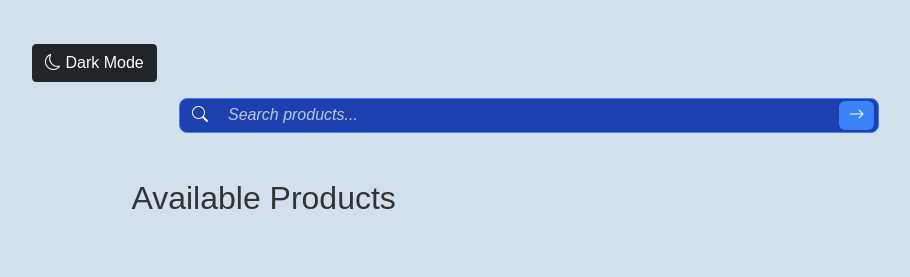
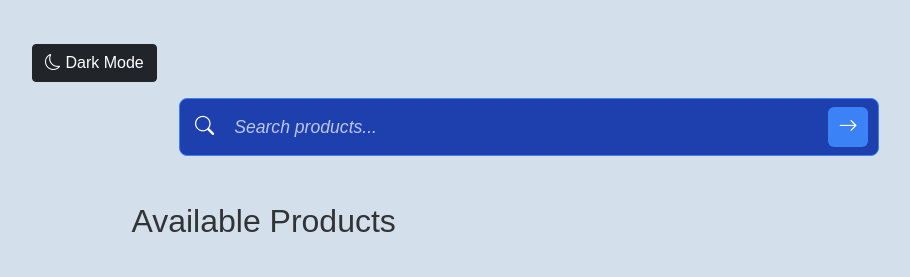
Before and after one commit to bravomzogo/nyangi_market, a Django app: page / in a window 1280 px wide. Shown: the part 1191-1468 px from the top of the page, without its empty margins (111-1021 px from the left). Run offline with Django 5.2, Linux system fonts and the light colour scheme; data comes from the database, SQL or seed files in the repository; some libraries are stand-ins or nearby versions.

Commit message:
april1four

```diff
--- a/myapp/templates/myapp/home.html
+++ b/myapp/templates/myapp/home.html
@@ -5,6 +5,9 @@
 {% block video %}
 <div class="cover">
     <div class="cover-overlay"></div>
+    <video autoplay loop muted playsinline class="cover-video">
+        <source src="{% static 'images/vid.mp4' %}" type="video/mp4">        Your browser does not support the video tag.
+    </video>
     <div class="cover-content">
         <h2>Explore Our Products</h2><br>
         <button onclick="scrollToProducts()" class="btn btn-outline-light rounded-pill px-4">Shop Now</button>
@@ -19,36 +22,14 @@
     overflow: hidden;
 }
 
-.cover::before,
-.cover::after {
-    content: '';
+.cover-video {
     position: absolute;
     top: 0;
     left: 0;
     width: 100%;
     height: 100%;
-    background-size: cover;
-    background-position: center;
-    transition: transform 1s ease-in-out;
-}
-
-.cover::before {
-    background-image: var(--current-image);
+    object-fit: cover;
     z-index: 1;
-}
-
-.cover::after {
-    background-image: var(--next-image);
-    transform: translateX(100%); /* Start off-screen to the right */
-    z-index: 2;
-}
-
-.cover.slide::before {
-    transform: translateX(-100%); /* Slide current image to the left */
-}
-
-.cover.slide::after {
-    transform: translateX(0); /* Slide next image into view */
 }
 
 .cover-overlay {
@@ -58,59 +39,21 @@
     width: 100%;
     height: 100%;
     background: rgba(0, 0, 0, 0.4); /* Dark overlay for better text visibility */
-    z-index: 3;
+    z-index: 2;
 }
 
 .cover-content {
-    position: relative;
-    z-index: 4;
+    position: absolute;
+    z-index: 3;
     color: white;
     text-align: center;
-    top: 30%;
-    transform: translateY(-50%);
+    top: 50%;
+    left: 50%;
+    transform: translate(-50%, -50%);
     padding: 20px;
     text-shadow: 0 2px 4px rgba(0, 0, 0, 0.5);
 }
 </style>
-
-<script>
-    // List of background images
-    const images = [
-        "{% static 'images/image1.jpg' %}",
-        "{% static 'images/image5.jpg' %}",
-        "{% static 'images/image6.jpg' %}",
-        "{% static 'images/image1.jpg' %}",
-        "{% static 'images/image5.jpg' %}",
-        "{% static 'images/image6.jpg' %}",
-        "{% static 'images/image7.jpg' %}",
-        "{% static 'images/image1.jpg' %}",
-        "{% static 'images/image7.jpg' %}",
-        "{% static 'images/image5.jpg' %}"
-    ];
-
-    let currentIndex = 0;
-
-    function changeBackground() {
-        const cover = document.querySelector('.cover');
-
-        // Set the next image in the ::after pseudo-element
-        const nextIndex = (currentIndex + 1) % images.length;
-        cover.style.setProperty('--next-image', `url(${images[nextIndex]})`);
-
-        // Add the slide class to trigger the transition
-        cover.classList.add('slide');
-
-        // After the transition, update the ::before image and reset the ::after image
-        setTimeout(() => {
-            cover.style.setProperty('--current-image', `url(${images[nextIndex]})`);
-            cover.classList.remove('slide');
-            currentIndex = nextIndex;
-        }, 1000); // Match the transition duration (1s)
-    }
-
-    // Start the background image rotation
-    setInterval(changeBackground, 3000); // Change image every 3 seconds
-</script>
 {% endblock %}
 
 {% block content %}
@@ -127,7 +70,7 @@
     <a href="{% url 'add_product' %}" class="btn btn-success mb-3">Add Product</a>
     {% endif %}
 
-    <!-- Thinner Search Bar Positioned Here -->
+    <!-- Search Bar -->
     <form method="get" class="modern-search-form mb-3" onsubmit="scrollToProducts()">
         <div class="modern-search-container">
             <span class="search-icon" onclick="this.parentElement.parentElement.submit()">
@@ -171,7 +114,7 @@
 </div>
 
 <style>
-/* Thinner Search Bar Styles */
+/* Search Bar Styles */
 .modern-search-form {
     max-width: 700px;
     margin: 0 auto;
@@ -183,10 +126,9 @@
     align-items: center;
     background: #1e40af;
     border-radius: 8px;
-    padding: 2px; /* Reduced padding for thinner appearance */
+    padding: 5px;
     border: 1px solid #3b82f6;
     transition: all 0.3s ease;
-    height: 35px; /* Explicitly set thinner height */
 }
 
 .modern-search-container:hover,
@@ -197,22 +139,21 @@
 }
 
 .search-icon {
-    padding: 0 10px; /* Reduced padding */
+    padding: 0 10px;
     color: #ffffff;
-    font-size: 1rem; /* Slightly smaller icon */
-    cursor: pointer; /* Indicate clickability */
+    font-size: 1.2rem;
+    cursor: pointer;
 }
 
 .modern-search-input {
     flex-grow: 1;
     border: none;
     background: transparent;
-    padding: 8px 10px; /* Reduced padding for thinner look */
+    padding: 10px;
     color: white;
-    font-size: 1rem; /* Slightly smaller font */
+    font-size: 1.1rem;
     outline: none;
     transition: all 0.3s ease;
-    height: 100%; /* Match container height */
 }
 
 .modern-search-input::placeholder {
@@ -224,14 +165,14 @@
     background: #3b82f6;
     border: none;
     border-radius: 6px;
-    width: 35px; /* Reduced width */
-    height: 29px; /* Reduced height to fit thinner container */
+    width: 40px;
+    height: 40px;
     color: white;
-    font-size: 1rem; /* Slightly smaller icon */
+    font-size: 1.2rem;
     display: flex;
     align-items: center;
     justify-content: center;
-    margin-right: 2px; /* Reduced margin */
+    margin-right: 5px;
     cursor: pointer;
     transition: all 0.3s ease;
 }
```
Also changed, not shown: 1 other file.
